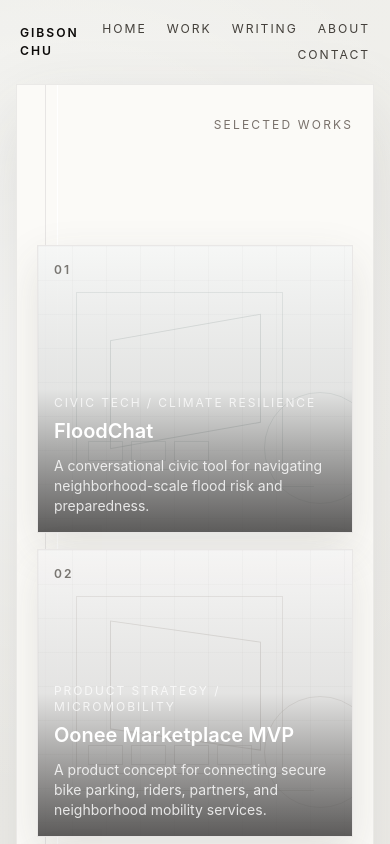
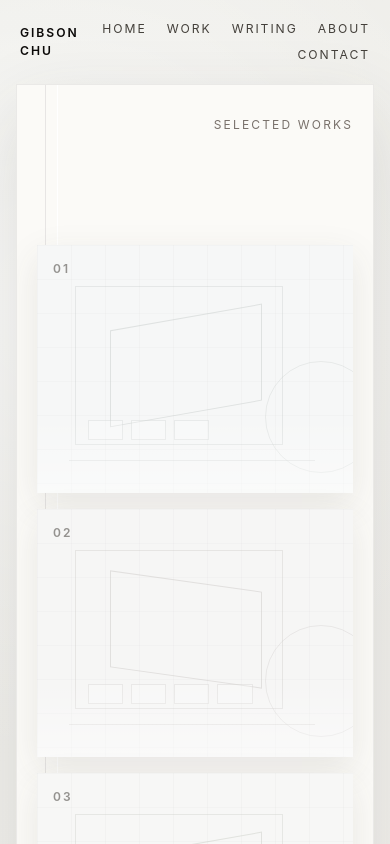
Before and after one commit to gibsonchu/portfolio-2026, a Next.js app: page / in a window 390 px wide. Shown: the top 844 px of the page. Built offline with nearby package versions, Linux system fonts and the light colour scheme.

Commit message:
Make project cards image-only with hover reveal

```diff
--- a/components/ProjectCard.tsx
+++ b/components/ProjectCard.tsx
@@ -1,4 +1,7 @@
-import Link from "next/link";
+"use client";
+
+import { type MouseEvent, useRef, useState } from "react";
+import { useRouter } from "next/navigation";
 import type { Project } from "@/data/projects";
 import { ProjectThumbnail } from "@/components/ProjectThumbnail";
 
@@ -9,26 +12,66 @@ type ProjectCardProps = {
 };
 
 export function ProjectCard({ project, index, featured = false }: ProjectCardProps) {
+  const router = useRouter();
+  const cardRef = useRef<HTMLAnchorElement>(null);
+  const [flyout, setFlyout] = useState<DOMRect | null>(null);
+
+  function openProject(event: MouseEvent<HTMLAnchorElement>) {
+    if (event.metaKey || event.ctrlKey || event.shiftKey || event.altKey || event.button !== 0) {
+      return;
+    }
+
+    event.preventDefault();
+    const rect = cardRef.current?.getBoundingClientRect();
+
+    if (!rect || window.matchMedia("(prefers-reduced-motion: reduce)").matches) {
+      router.push(`/work/${project.slug}`);
+      return;
+    }
+
+    setFlyout(rect);
+    window.setTimeout(() => router.push(`/work/${project.slug}`), 520);
+  }
+
   return (
-    <Link
+    <>
+    <a
+      ref={cardRef}
       href={`/work/${project.slug}`}
+      onClick={openProject}
+      aria-label={`Open ${project.title}`}
       className={[
-        "group relative block overflow-hidden border border-stone-200/90 bg-white/78 shadow-[0_16px_42px_rgba(67,64,58,0.12)] transition duration-300 hover:-translate-y-2 hover:shadow-[0_24px_60px_rgba(67,64,58,0.18)] focus:outline-none focus-visible:ring-2 focus-visible:ring-stone-800",
-        featured ? "h-[18rem] w-full md:h-[20rem] md:min-w-[14rem] md:flex-[0_0_14rem] lg:min-w-[12rem] lg:flex-1" : "h-full"
+        "group relative block overflow-hidden bg-white shadow-[0_12px_34px_rgba(67,64,58,0.10)] transition duration-300 hover:-translate-y-1 hover:shadow-[0_18px_46px_rgba(67,64,58,0.14)] focus:outline-none focus-visible:ring-2 focus-visible:ring-stone-800",
+        featured ? "h-[15.5rem] w-full md:h-[18rem] md:min-w-[11rem] md:flex-[0_0_11rem] lg:h-[19rem] lg:min-w-[10.25rem] lg:flex-1" : "h-full"
       ].join(" ")}
     >
-      <div className="absolute inset-0 opacity-55 saturate-[0.42] transition duration-300 group-hover:opacity-100 group-hover:saturate-100">
+      <div className="absolute inset-0 opacity-50 saturate-[0.35] transition duration-500 group-hover:scale-[1.025] group-hover:opacity-95 group-hover:blur-[2px] group-hover:saturate-[0.85]">
         <ProjectThumbnail project={project} index={index} />
       </div>
-      <div className="absolute inset-0 bg-gradient-to-t from-stone-950/66 via-stone-900/8 to-white/8 opacity-100 transition duration-300 md:opacity-0 md:group-hover:opacity-100" />
-      <div className="absolute inset-x-0 bottom-0 translate-y-0 p-4 text-white opacity-100 transition duration-300 md:translate-y-3 md:opacity-0 md:group-hover:translate-y-0 md:group-hover:opacity-100">
-        <p className="text-xs uppercase tracking-[0.16em] text-white/74">{project.category}</p>
-        <h3 className="mt-2 text-xl font-semibold leading-tight">{project.title}</h3>
-        <p className="mt-3 text-sm leading-5 text-white/82">{project.description}</p>
+      <div className="absolute inset-0 bg-white/20 opacity-0 transition duration-500 group-hover:opacity-100" />
+      <div className="absolute inset-0 grid place-items-center bg-stone-950/18 px-4 text-center opacity-0 transition duration-300 group-hover:opacity-100 group-focus-visible:opacity-100">
+        <div className="translate-y-2 transition duration-300 group-hover:translate-y-0 group-focus-visible:translate-y-0">
+          <p className="text-[0.66rem] font-semibold uppercase tracking-[0.18em] text-white/76">{project.category}</p>
+          <h3 className="mt-3 text-xl font-semibold leading-tight text-white">{project.title}</h3>
+        </div>
       </div>
-      <span className="absolute left-4 top-4 text-xs font-semibold uppercase tracking-[0.18em] text-stone-700/70 transition group-hover:text-white/80">
+      <span className="absolute left-4 top-4 text-xs font-semibold uppercase tracking-[0.18em] text-stone-700/55 transition group-hover:text-white/75">
         {String(index + 1).padStart(2, "0")}
       </span>
-    </Link>
+    </a>
+    {flyout ? (
+      <div
+        className="project-card-flyout fixed z-50 overflow-hidden bg-white shadow-[0_28px_90px_rgba(31,33,31,0.24)]"
+        style={{
+          left: flyout.left,
+          top: flyout.top,
+          width: flyout.width,
+          height: flyout.height
+        }}
+      >
+        <ProjectThumbnail project={project} index={index} />
+      </div>
+    ) : null}
+    </>
   );
 }
```
